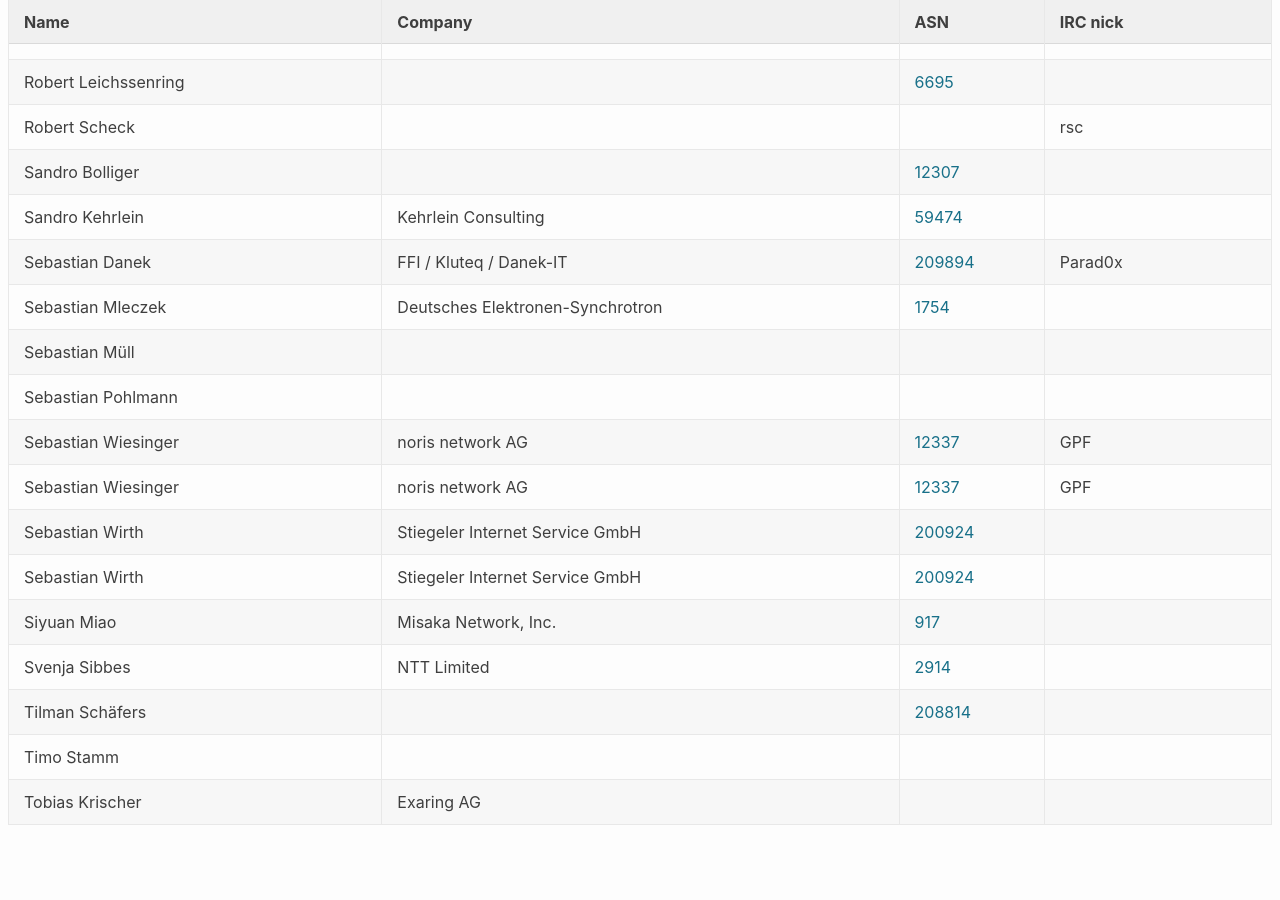
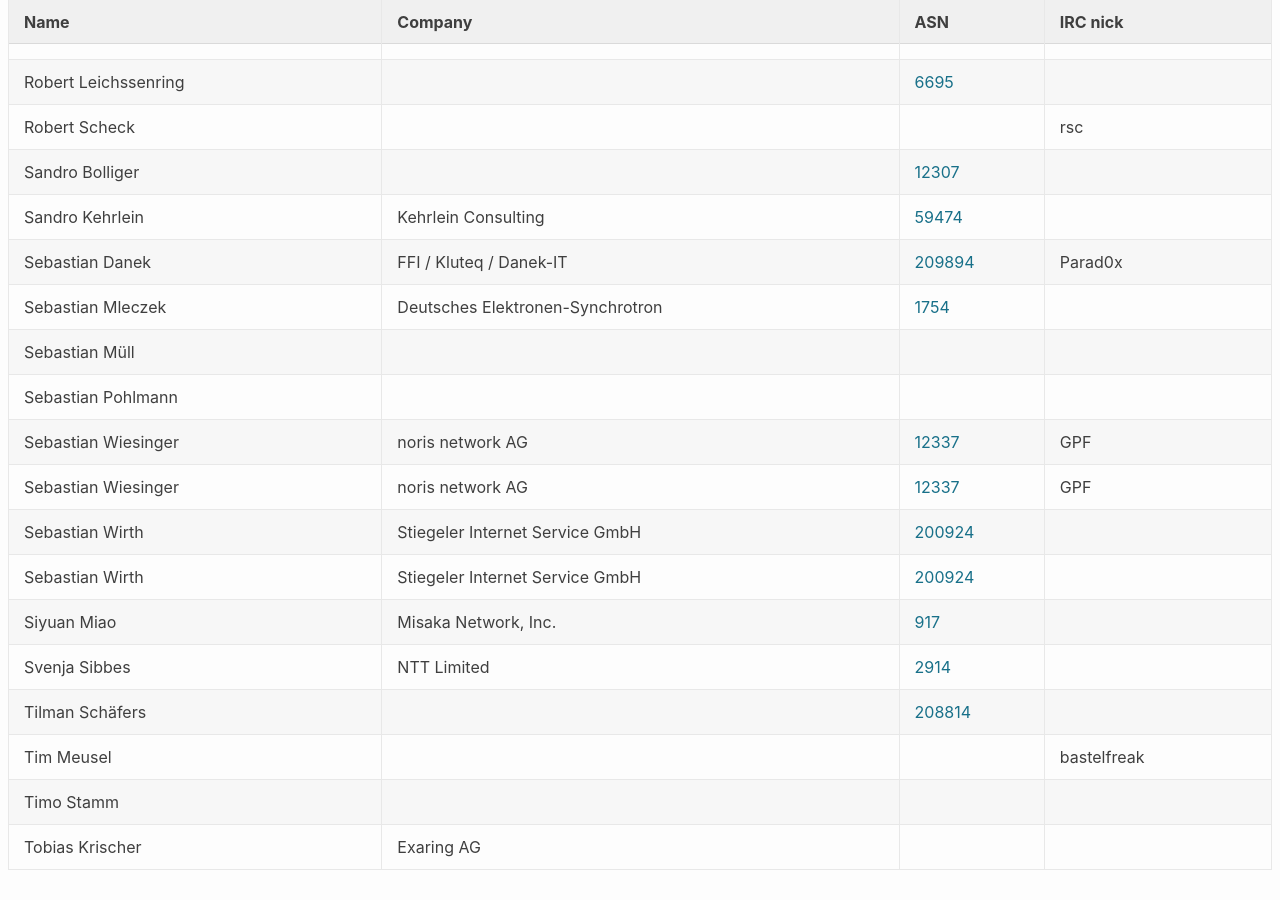
Before and after one commit to denog/pretix-attendeelist, a Jekyll site: the page built from denog14/index.md, in a window 1280 px wide and 900 px high, scrolled down 8717 px. Built offline with Jekyll 4.4.1, drawn with Linux system fonts in a browser that asks for light colours; before the commit the page ends 9572 px from its top, so only the background shows below that.

Commit message:
Latest data: Sun Oct  2 17:53:38 UTC 2022

```diff
--- a/_data/attendees_denog14_remote.json
+++ b/_data/attendees_denog14_remote.json
@@ -420,6 +420,12 @@
     "asn": "208814"
   },
   {
+    "name": "Tim Meusel",
+    "company": null,
+    "irc": "bastelfreak",
+    "asn": null
+  },
+  {
     "name": "Timo Stamm",
     "company": null,
     "irc": null,
```
